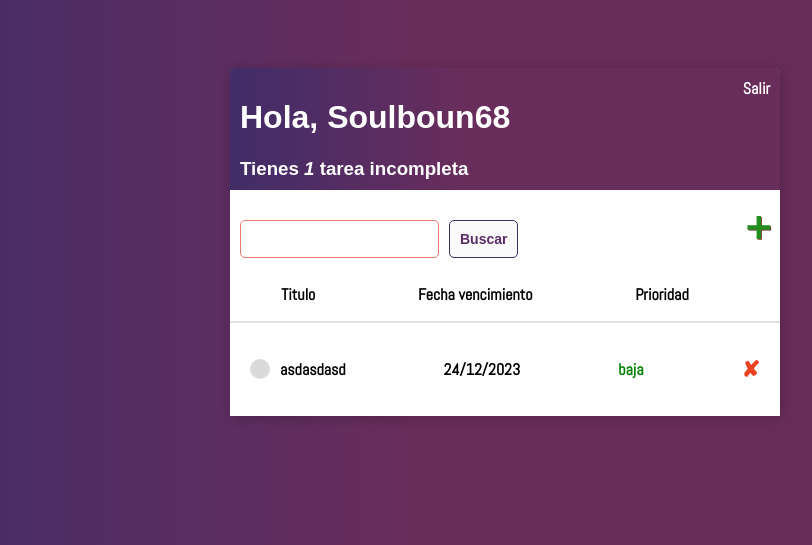
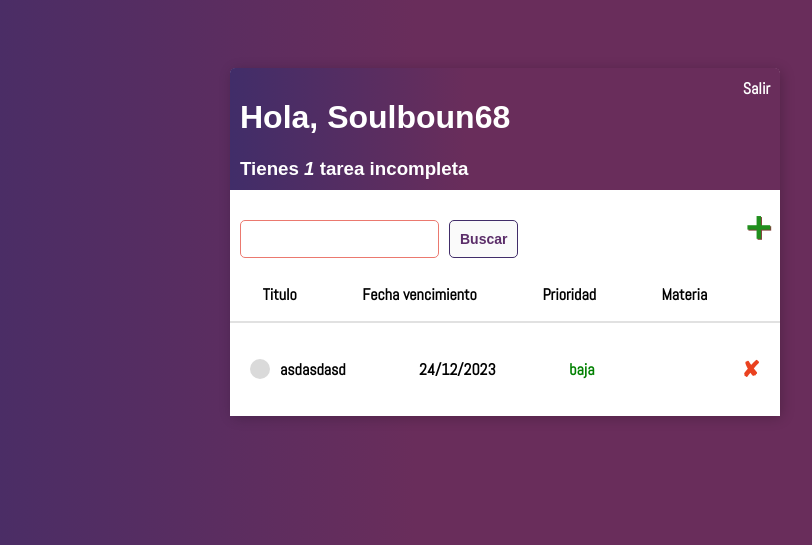
Before and after one commit to IvanArechiga182/proyecto_TODOList, a Django app: page / in a window 1280 px wide. Shown: the top 545 px of the page, without its empty margins (135-947 px from the left). Run offline with Django 4.2, Linux system fonts and the light colour scheme; a user stored in the database is signed in; data comes from the database, SQL or seed files in the repository; both versions use the stored data as it was after the commit.

Commit message:
added field to BD "materia"

```diff
--- a/Mis_entornos/Web_cursoPython/src/web_python1/base/models.py
+++ b/Mis_entornos/Web_cursoPython/src/web_python1/base/models.py
@@ -20,6 +20,7 @@ class Tarea(models.Model):
     creado = models.DateTimeField(auto_now_add=True)
     fecha_vencimiento = models.DateField(null=True, blank=True)
     prioridad = models.CharField(max_length=10, choices=opciones_prioridades,default='baja')
+    materia = models.CharField(max_length=100, default="")
 
 
 
--- a/Mis_entornos/Web_cursoPython/src/web_python1/base/templates/base/lista_tareas.html
+++ b/Mis_entornos/Web_cursoPython/src/web_python1/base/templates/base/lista_tareas.html
@@ -25,6 +25,7 @@
 <p>Titulo</p>  {# Aquí se agrega el título de la lista de tareas #}
 <p>Fecha vencimiento</p>
 <p>Prioridad</p>
+<p>Materia</p>
 </div>
 
 
@@ -45,6 +46,7 @@
         </div>
         <p class="fecha-vencimiento">{{ tarea.fecha_vencimiento|date:"d/m/Y" }}</p>  {# Mostrar la fecha de vencimiento #}
         <p class="prioridad-tarea {% if tarea.prioridad == 'alta' %}prioridad-alta{% elif tarea.prioridad == 'media' %}prioridad-media{% else %}prioridad-baja{% endif %}">{{ tarea.prioridad }}</p> {# Mostrar la prioridad #}
+        <p>{{tarea.materia}}</p>
         <a class="enlace-eliminar" href="{% url 'eliminar-tarea' tarea.id %} ">&#x2718;</a>
         {% endif %}
     </div>
--- a/Mis_entornos/Web_cursoPython/src/web_python1/base/views.py
+++ b/Mis_entornos/Web_cursoPython/src/web_python1/base/views.py
@@ -66,7 +66,7 @@ class DetalleTarea(LoginRequiredMixin,DetailView):
 
 class CrearTarea(LoginRequiredMixin,CreateView):
     model = Tarea
-    fields = ['usuario','titulo','descripcion','fecha_vencimiento','prioridad']
+    fields = ['usuario','titulo','descripcion','fecha_vencimiento','prioridad', 'materia']
     success_url = reverse_lazy('tareas')
 
     def get_form(self, form_class=None):
@@ -81,7 +81,7 @@ class CrearTarea(LoginRequiredMixin,CreateView):
 
 class EditarTarea(LoginRequiredMixin,UpdateView):
     model = Tarea
-    fields = ['titulo','descripcion','completo','fecha_vencimiento', 'prioridad']
+    fields = ['titulo','descripcion','completo','fecha_vencimiento', 'prioridad', 'materia']
     success_url = reverse_lazy('tareas')
 
 
```
Also changed, not shown: Mis_entornos/Web_cursoPython/src/web_python1/base/migrations/0006_tarea_materia.py (added), Mis_entornos/Web_cursoPython/src/web_python1/db.sqlite3.
